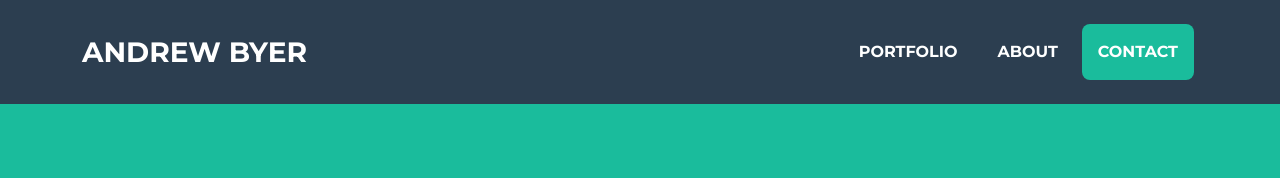
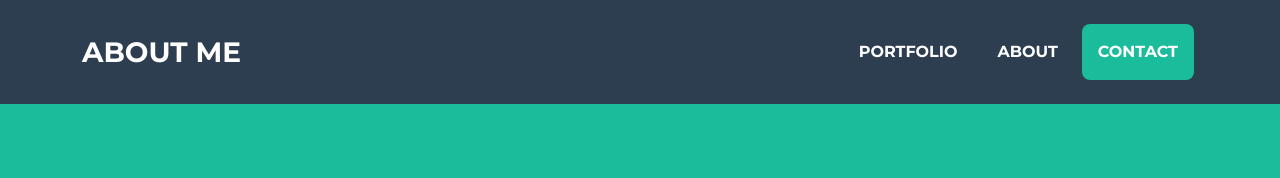
Before and after one commit to abyer422/About-me, a plain HTML site: page index.html in a window 1280 px wide. Shown: the top 178 px of the page. Drawn offline with nearby package versions, Linux system fonts and the light colour scheme.

Commit message:
Update index.html

```diff
--- a/index.html
+++ b/index.html
@@ -20,7 +20,7 @@
         <!-- Navigation-->
         <nav class="navbar navbar-expand-lg bg-secondary text-uppercase fixed-top" id="mainNav">
             <div class="container">
-                <a class="navbar-brand" href="#page-top">Andrew Byer</a>
+                <a class="navbar-brand" href="#page-top">About Me</a>
                 <button class="navbar-toggler text-uppercase font-weight-bold bg-primary text-white rounded" type="button" data-bs-toggle="collapse" data-bs-target="#navbarResponsive" aria-controls="navbarResponsive" aria-expanded="false" aria-label="Toggle navigation">
                     Menu
                     <i class="fas fa-bars"></i>
@@ -237,7 +237,7 @@
                         <a class="btn btn-outline-light btn-social mx-1" href="https://www.facebook.com/andrew.byer.902/" target="_blank"><i class="fab fa-fw fa-facebook-f"></i></a>
                         <a class="btn btn-outline-light btn-social mx-1" href="https://twitter.com/Abyer422" target="_blank"><i class="fab fa-fw fa-twitter"></i></a>
                         <a class="btn btn-outline-light btn-social mx-1" href="https://www.linkedin.com/in/andrew-byer-80974b11b/" target="_blank"><i class="fab fa-fw fa-linkedin-in"></i></a>
-                        <a class="btn btn-outline-light btn-social mx-1" href="#!"><i class="fab fa-fw fa-dribbble"></i></a>
+                        <!-- <a class="btn btn-outline-light btn-social mx-1" href="#!"><i class="fab fa-fw fa-dribbble"></i></a> -->
                     </div>
                     <!-- Footer About Text-->
                     <div class="col-lg-4">
```
